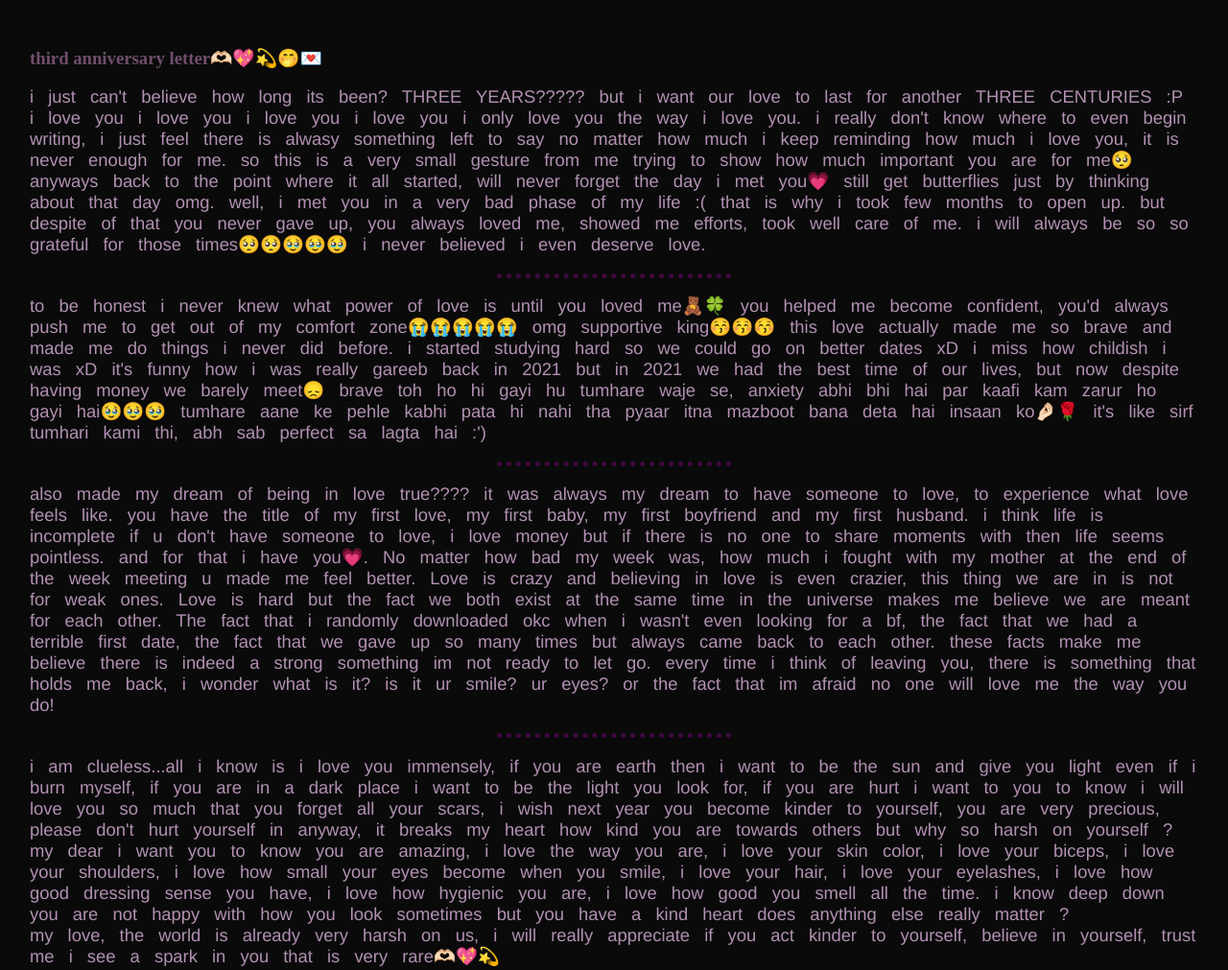
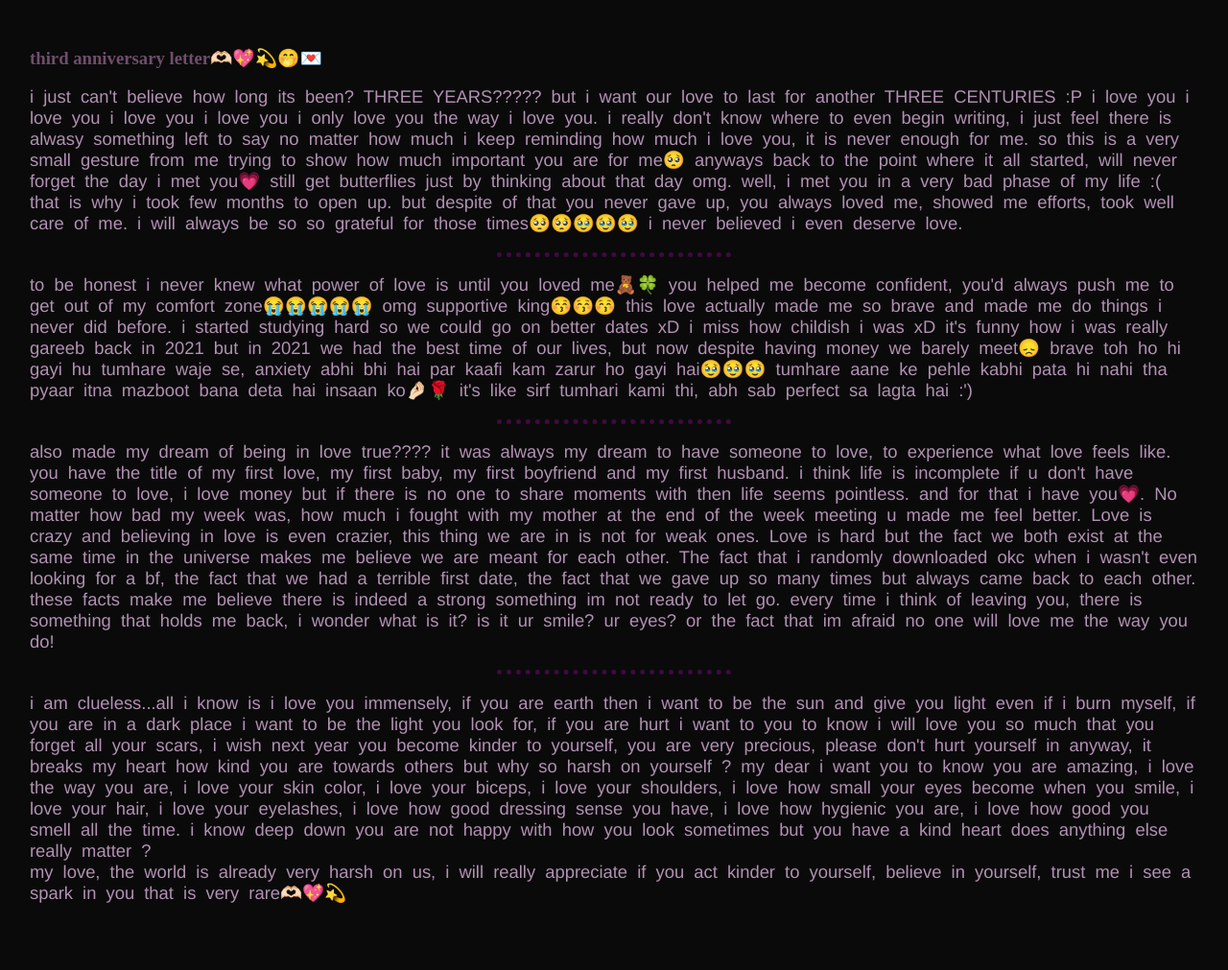
Before and after one commit to mitishaaaa/love, a plain HTML site: page love.html in a window 1280 px wide. Shown: the whole page at 96% size. Drawn offline with Linux system fonts and the light colour scheme.

Commit message:
Update styles.css

```diff
--- a/styles.css
+++ b/styles.css
@@ -25,7 +25,7 @@ p{
   font-family:'Franklin Gothic Medium', 'Arial Narrow', Arial, sans-serif;
  color: rgb(178, 145, 178);
   font-size: 1.15em;
-  word-spacing: 10px;
+  word-spacing: 5px;
 }
 
 ul li{
```
